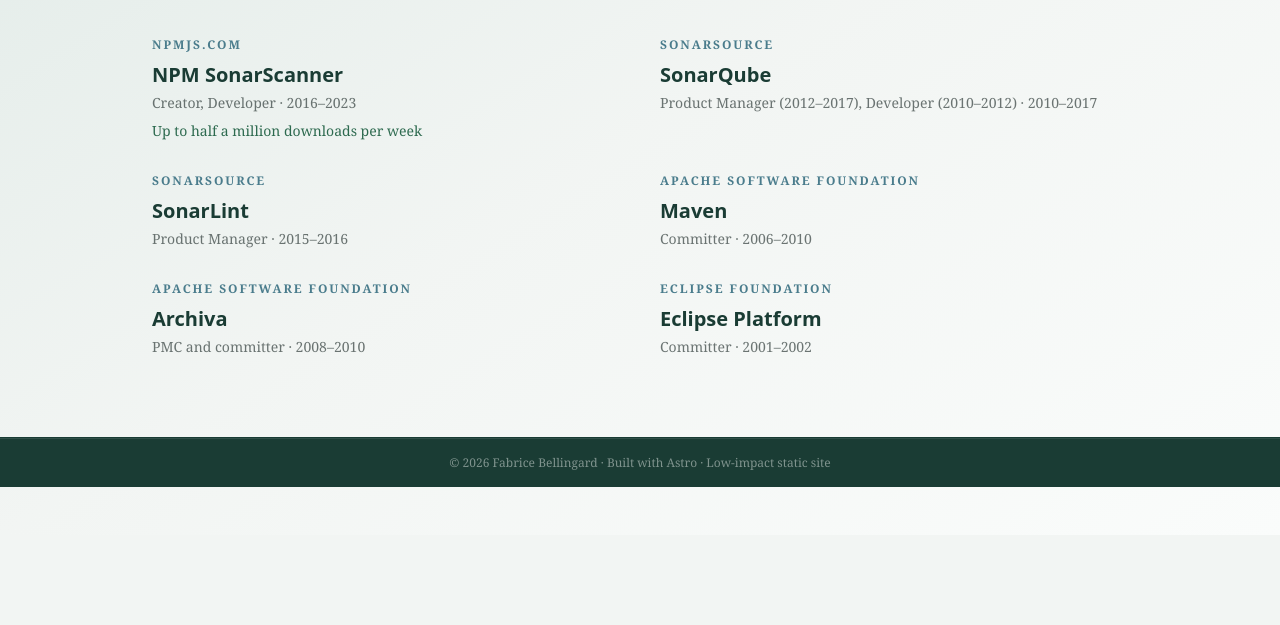
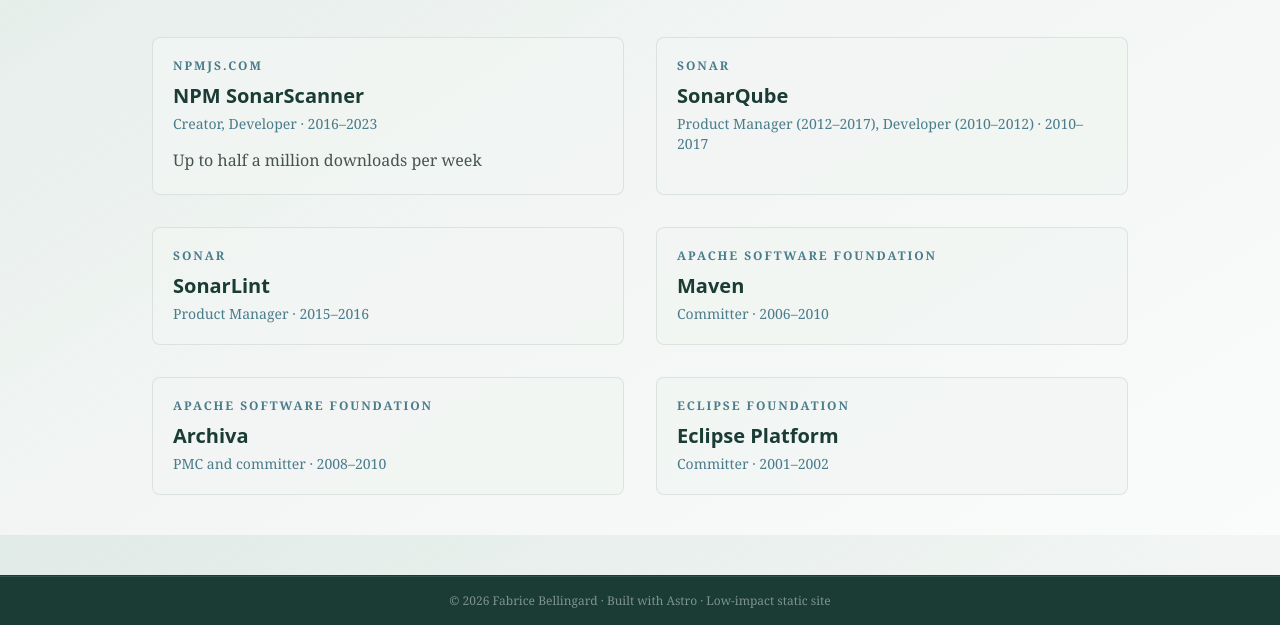
Before and after one commit to bellingard/bellingard.github.io, an Astro site: page /open-source in a window 1280 px wide. Shown: the part 265-890 px from the top of the page. Before the commit the page ends 800 px from the top, so only its background shows below. Built offline with nearby package versions, Linux system fonts and the light colour scheme; Astro itself is replaced by a stand-in of ours.

Commit message:
Improve OSS part

```diff
--- a/src/content/open-source/sonarlint.md
+++ b/src/content/open-source/sonarlint.md
@@ -1,6 +1,6 @@
 ---
 title: SonarLint
-org: SonarSource
+org: Sonar
 role: Product Manager
 years: 2015–2016
 url: https://www.sonarlint.org
--- a/src/content/open-source/sonarqube.md
+++ b/src/content/open-source/sonarqube.md
@@ -1,6 +1,6 @@
 ---
 title: SonarQube
-org: SonarSource
+org: Sonar
 role: Product Manager (2012–2017), Developer (2010–2012)
 years: 2010–2017
 url: https://www.sonarqube.org
--- a/src/pages/open-source.astro
+++ b/src/pages/open-source.astro
@@ -22,10 +22,10 @@ const openSource = (await getCollection("openSource")).sort((a, b) => a.data.ord
     intro="Projects and foundations where I contributed as developer, committer, or product lead."
     tone="snow"
   >
-    <ul class="grid gap-x-10 gap-y-8 sm:grid-cols-2">
+    <ul class="grid gap-8 sm:grid-cols-2">
       {
         openSource.map((entry) => (
-          <li>
+          <li class="rounded-lg border border-forest/10 bg-paper/80 p-5">
             <p class="text-xs font-semibold uppercase tracking-[0.16em] text-glacier">{entry.data.org}</p>
             <h3 class="mt-2 font-display text-xl font-semibold text-forest">
               {entry.data.url ? (
@@ -36,11 +36,11 @@ const openSource = (await getCollection("openSource")).sort((a, b) => a.data.ord
                 entry.data.title
               )}
             </h3>
-            <p class="mt-1 text-sm text-ink/60">
+            <p class="mt-1 text-sm font-medium text-glacier">
               {entry.data.role} · {entry.data.years}
             </p>
             {entry.data.highlight && (
-              <p class="mt-2 text-sm font-medium text-moss">{entry.data.highlight}</p>
+              <p class="mt-3 text-base leading-7 text-ink/75">{entry.data.highlight}</p>
             )}
           </li>
         ))
```
